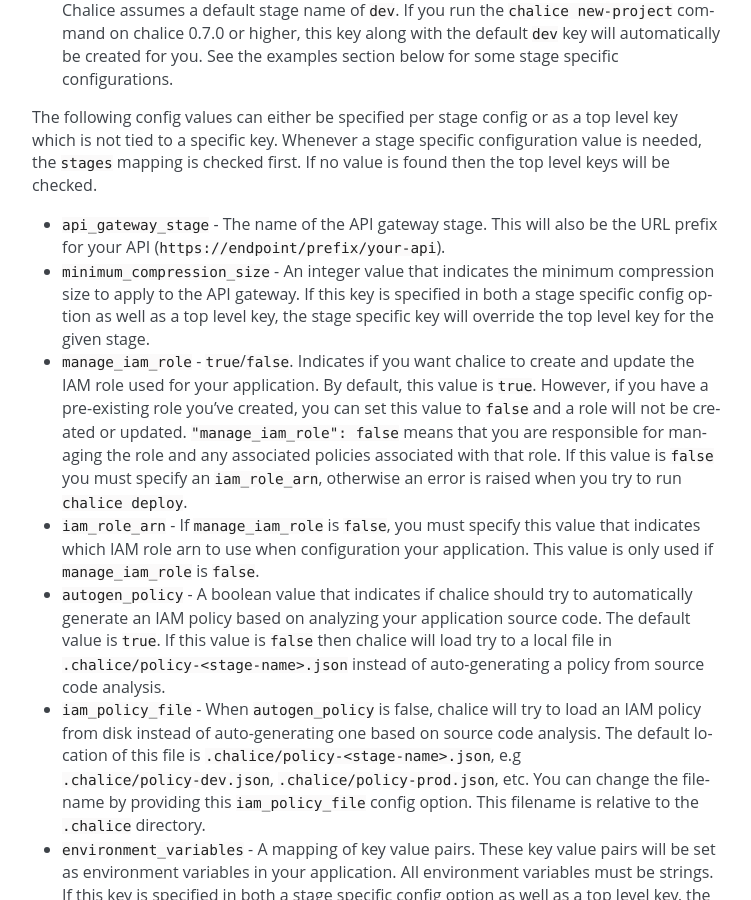
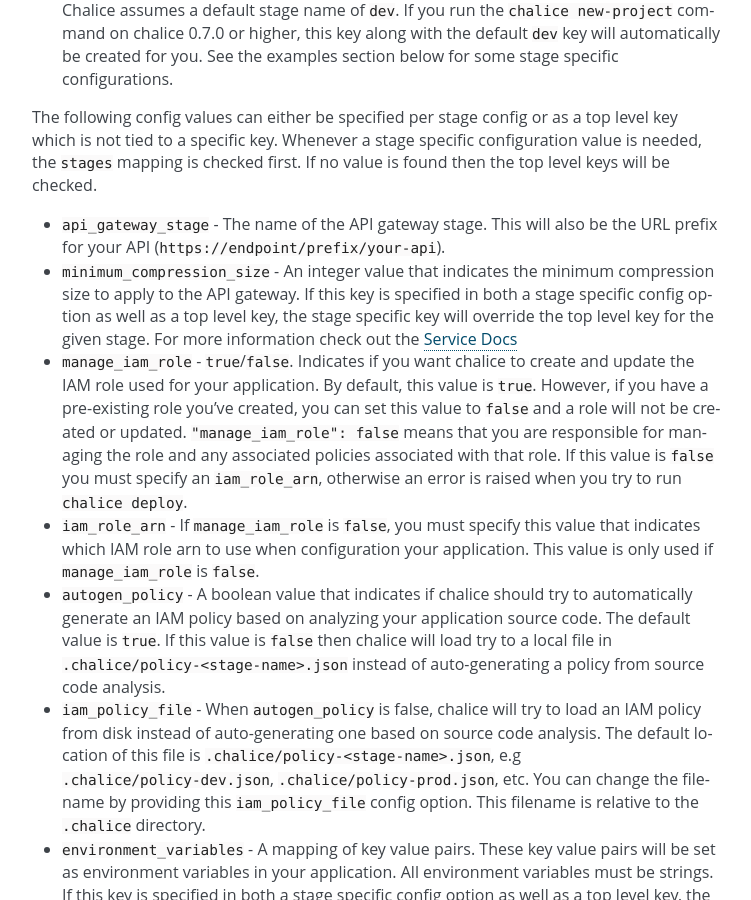
Before and after one commit to aws/chalice, a Sphinx documentation site: the page built from docs/source/topics/configfile.rst, in a window 1280 px wide and 900 px high, scrolled down 541 px. Shown: the whole window, without its empty margins (398-1149 px from the left). Built offline with Sphinx 7.4.7, drawn with Linux system fonts in a browser that asks for light colours; pages that are not in the unit, such as notebooks, are missing from menus.

```diff
--- a/docs/source/topics/configfile.rst
+++ b/docs/source/topics/configfile.rst
@@ -49,7 +49,8 @@ be checked.
   the minimum compression size to apply to the API gateway. If
   this key is specified in both a stage specific config option
   as well as a top level key, the stage specific key will
-  override the top level key for the given stage.
+  override the top level key for the given stage. For more information
+  check out the `Service Docs <https://docs.aws.amazon.com/apigateway/latest/developerguide/api-gateway-gzip-compression-decompression.html>`__
 
 * ``manage_iam_role`` - ``true``/``false``.  Indicates if you
   want chalice to create and update the IAM role
```
Also changed, not shown: 1 other file.
